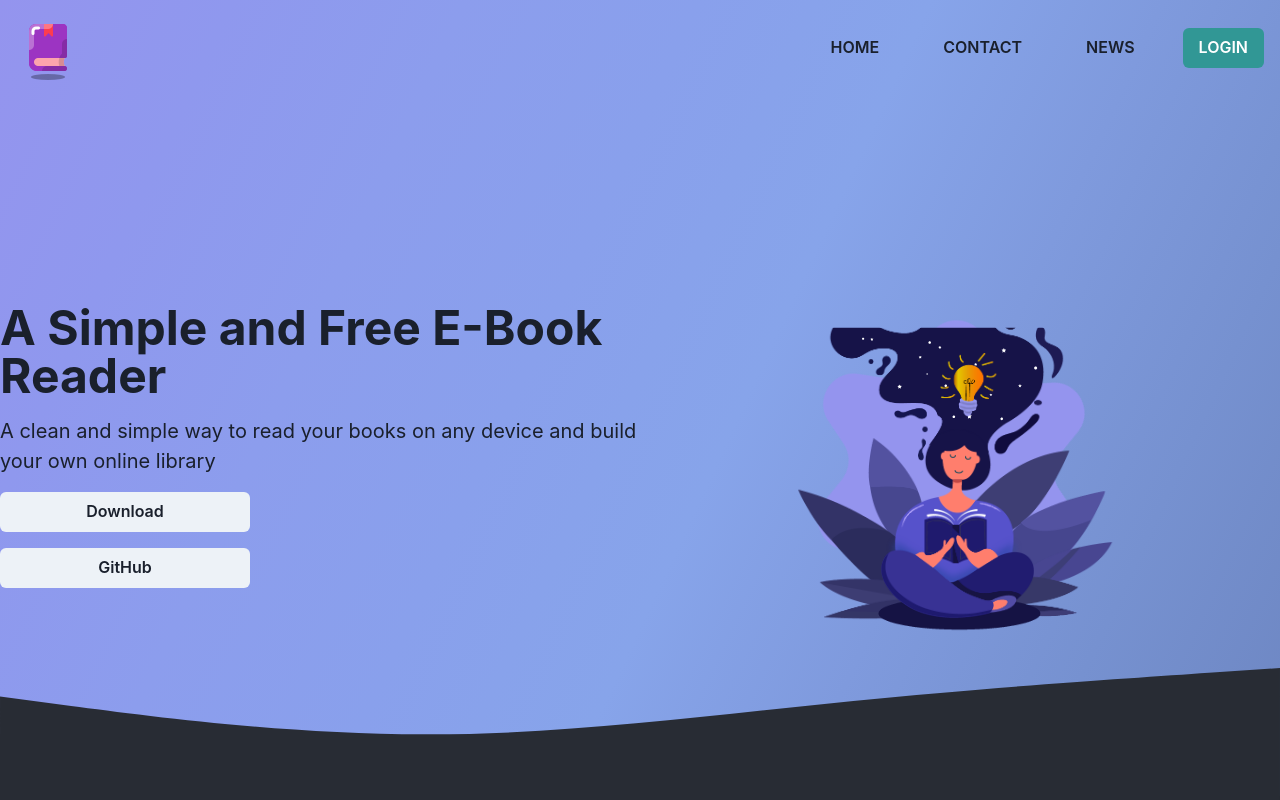
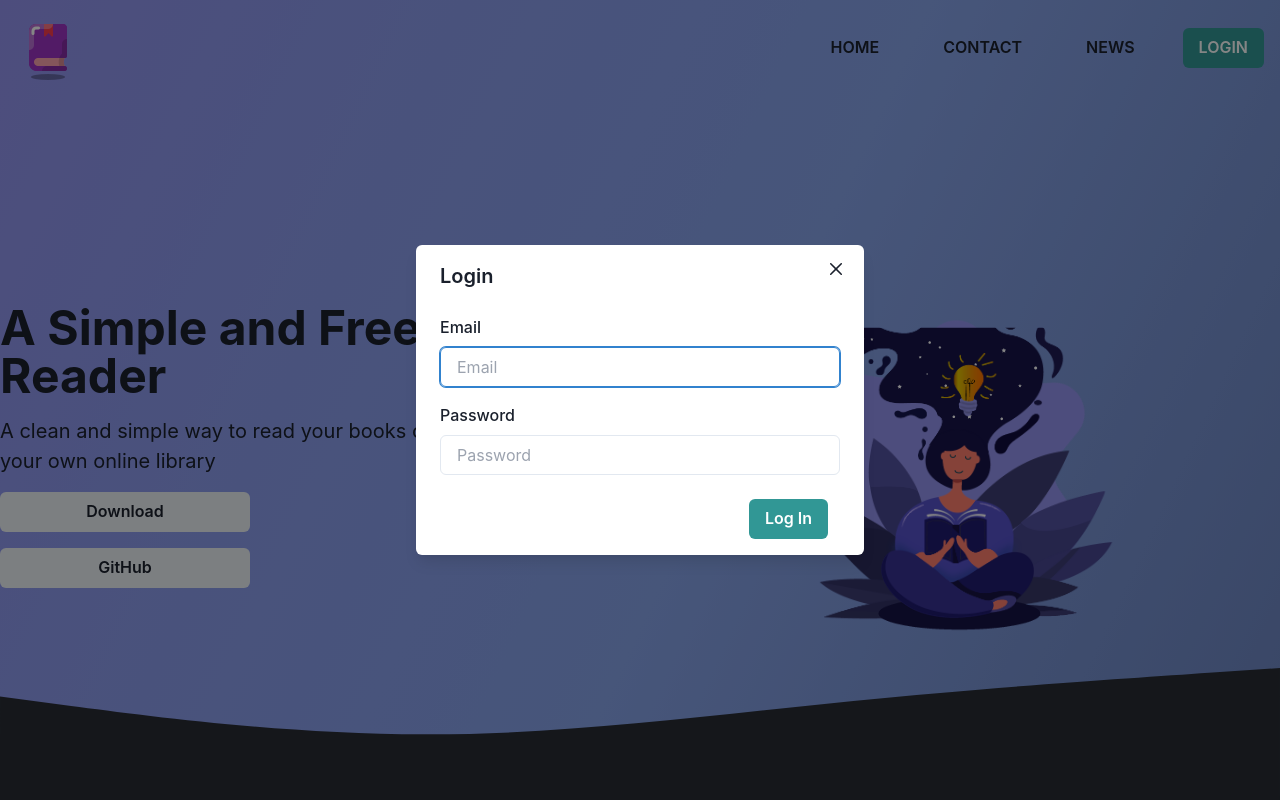
Before and after one commit to Librum-Reader/Librum-Website, a Next.js app: page / in a window 1280 px wide. Both pictures are taken after a click on the button "LOGIN". Shown: the top 800 px of the page. Built offline with nearby package versions, Linux system fonts and the light colour scheme.

Commit message:
Add login form modal to login button

```diff
--- /dev/null
+++ b/app/components/ui/LoginButton.jsx
@@ -0,0 +1,76 @@
+import {
+	Button,
+	Modal,
+	ModalContent,
+	ModalHeader,
+	ModalOverlay,
+	ModalCloseButton,
+	useDisclosure,
+	FormControl,
+	FormLabel,
+	Input,
+	ModalBody,
+	ModalFooter,
+} from "@chakra-ui/react";
+import { useRef, useState } from "react";
+
+const LoginButton = (props) => {
+	const [email, setEmail] = useState("");
+	const [password, setPassword] = useState("");
+	const { isOpen, onOpen, onClose } = useDisclosure();
+	const initialRef = useRef(null);
+
+	const handleEmail = (event) => setEmail(event.target.value);
+	const handlePassword = (event) => setPassword(event.target.value);
+
+	const handleLogin = () => {
+		console.log("Logging in....");
+	};
+	return (
+		<>
+			<Button onClick={onOpen} colorScheme="teal" variant="solid">
+				LOGIN
+			</Button>
+			<Modal
+				isCentered
+				initialFocusRef={initialRef}
+				isOpen={isOpen}
+				onClose={onClose}
+			>
+				<ModalOverlay />
+				<ModalContent>
+					<ModalHeader>Login</ModalHeader>
+					<ModalCloseButton />
+					<ModalBody>
+						<FormControl>
+							<FormLabel>Email</FormLabel>
+							<Input
+								value={email}
+								onChange={handleEmail}
+								ref={initialRef}
+								placeholder="Email"
+							/>
+						</FormControl>
+
+						<FormControl mt={4}>
+							<FormLabel>Password</FormLabel>
+							<Input
+								value={password}
+								onChange={handlePassword}
+								placeholder="Password"
+							/>
+						</FormControl>
+					</ModalBody>
+
+					<ModalFooter>
+						<Button onClick={handleLogin} colorScheme="teal" mr={3}>
+							Log In
+						</Button>
+					</ModalFooter>
+				</ModalContent>
+			</Modal>
+		</>
+	);
+};
+
+export default LoginButton;
--- a/app/components/ui/Navbar.jsx
+++ b/app/components/ui/Navbar.jsx
@@ -1,7 +1,8 @@
 "use client";
 import React from "react";
-import { Box, Flex, Spacer, Button, Image } from "@chakra-ui/react";
+import { Flex, Spacer, Button, Image } from "@chakra-ui/react";
 import Link from "next/link";
+import LoginButton from "../ui/LoginButton";
 
 const navLinks = [
 	{
@@ -44,9 +45,7 @@ const Navbar = () => {
 			<Spacer />
 			<Flex gap="2rem">
 				{navLinkComponents}
-				<Button colorScheme="teal" variant="solid">
-					LOGIN
-				</Button>
+				<LoginButton />
 			</Flex>
 		</Flex>
 	);
```
